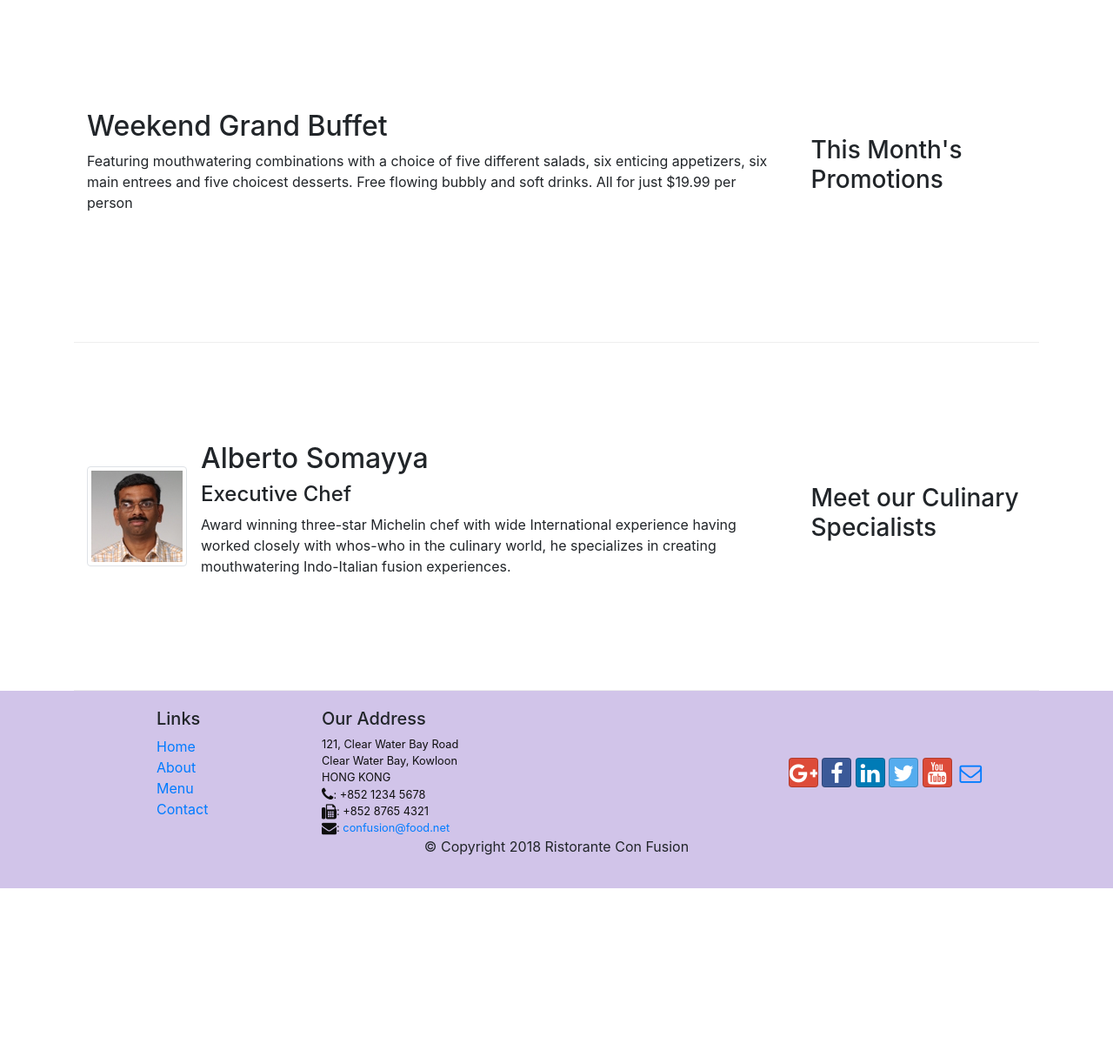
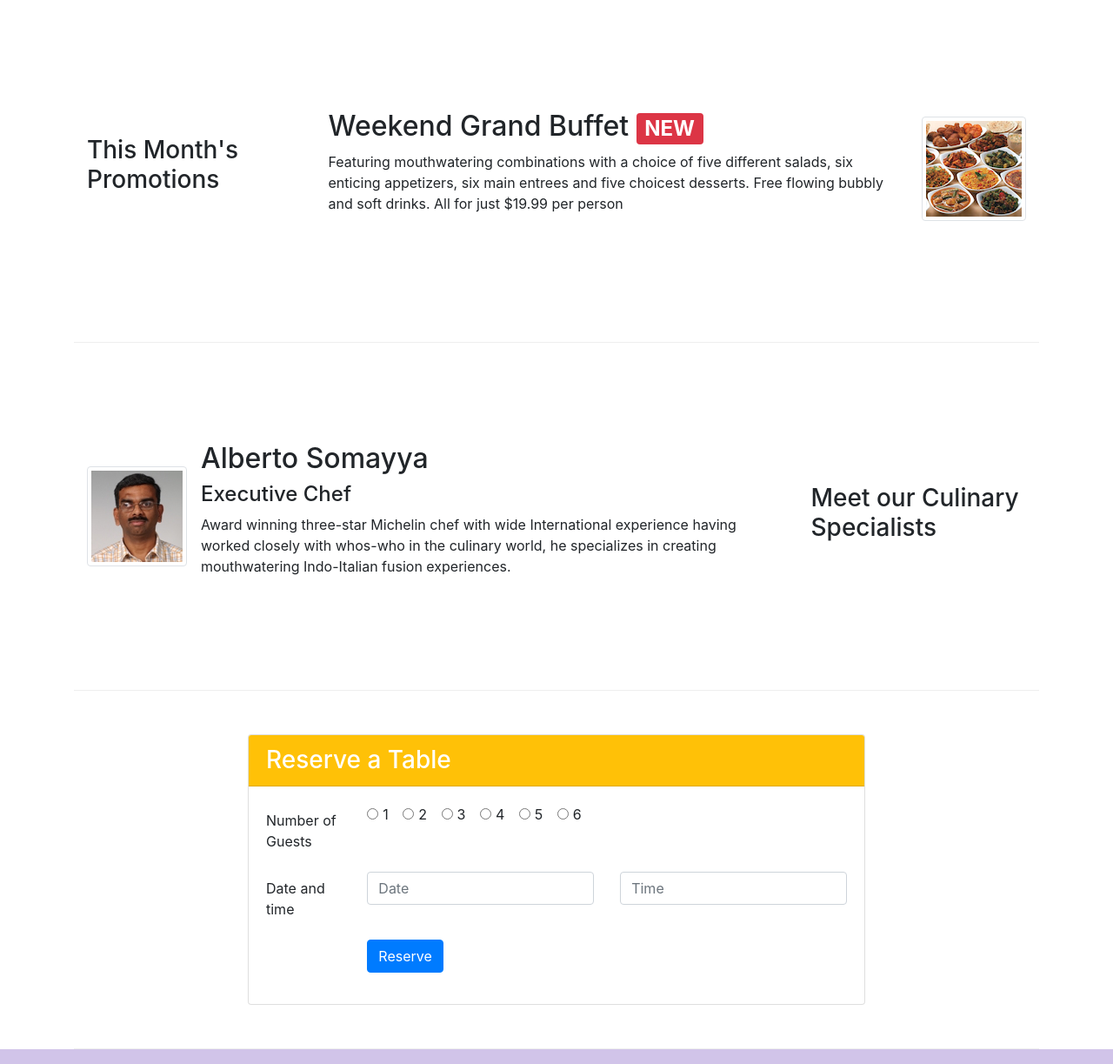
Before and after one commit to dyarleniber/bootstrap4-restaurant, a website: page index.html in a window 1280 px wide. Shown: the part 740-1963 px from the top of the page at 87% size. Before the commit the page ends 1761 px from the top, so only its background shows below. Drawn offline with nearby package versions, Linux system fonts and the light colour scheme.

Commit message:
Assignment

```diff
--- a/index.html
+++ b/index.html
@@ -41,8 +41,15 @@
                     <h1>Ristorante con Fusion</h1>
                     <p class="d-none d-sm-block">We take inspiration from the World's best cuisines, and create a unique fusion experience. Our lipsmacking creations will tickle your culinary senses!</p>
                 </div>
-                <div class="col-12 col-sm align-self-center">
-                    <img src="img/logo.png" class="img-fluid">
+                <div class="col-12 col-sm">
+                    <div class="row">
+                        <div class="col-12 col-sm-6 align-self-center">
+                            <img src="img/logo.png" class="img-fluid">
+                        </div>
+                        <div class="col-12 col-sm-6 align-self-center">
+                            <a class="btn btn-warning btn-sm btn-block" href="#reservetableform" role="button">Reserve Table</a>
+                        </div>
+                    </div>
                 </div>
             </div>
         </div>
@@ -65,12 +72,17 @@
         </div>
 
         <div class="row row-content align-items-center">
-            <div class="col-12 col-sm-4 order-sm-last col-md-3">
+            <div class="col-12 col-sm-4 col-md-3">
                 <h3>This Month's Promotions</h3>
             </div>
-            <div class="col col-sm order-sm-first col-md">
-                <h2>Weekend Grand Buffet</h2>
-                <p class="d-none d-sm-block">Featuring mouthwatering combinations with a choice of five different salads, six enticing appetizers, six main entrees and five choicest desserts. Free flowing bubbly and soft drinks. All for just $19.99 per person </p>
+            <div class="col col-sm col-md">
+                <div class="media">
+                    <div class="media-body">
+                        <h2 class="mt-0">Weekend Grand Buffet <span class="badge badge-danger">NEW</span></h2>
+                        <p class="d-none d-sm-block">Featuring mouthwatering combinations with a choice of five different salads, six enticing appetizers, six main entrees and five choicest desserts. Free flowing bubbly and soft drinks. All for just $19.99 per person </p>
+                    </div>
+                    <img class="d-flex ml-3 img-thumbnail align-self-center" src="img/buffet.png" alt="Buffet">
+                </div>
             </div>
         </div>
 
@@ -85,6 +97,61 @@
                         <h2 class="mt-0">Alberto Somayya</h2>
                         <h4>Executive Chef</h4>
                         <p class="d-none d-sm-block">Award winning three-star Michelin chef with wide International experience having worked closely with whos-who in the culinary world, he specializes in creating mouthwatering Indo-Italian fusion experiences.</p>
+                    </div>
+                </div>
+            </div>
+        </div>
+
+        <div class="row row-content align-items-center justify-content-sm-center">
+            <div class="col-12 col-sm-8">
+                <div class="card">
+                    <h3 class="card-header bg-warning text-white">Reserve a Table</h3>
+                    <div class="card-body">
+                        <form id="reservetableform">
+                            <div class="form-group row">
+                                <label class="col-md-2 col-form-label">Number of Guests</label>
+                                <div class="col-md-10">
+                                    <div class="form-check form-check-inline">
+                                        <input class="form-check-input" type="radio" name="inlineRadioOptions" id="inlineRadio1" value="option1">
+                                        <label class="form-check-label" for="inlineRadio1">1</label>
+                                    </div>
+                                    <div class="form-check form-check-inline">
+                                        <input class="form-check-input" type="radio" name="inlineRadioOptions" id="inlineRadio2" value="option2">
+                                        <label class="form-check-label" for="inlineRadio2">2</label>
+                                    </div>
+                                    <div class="form-check form-check-inline">
+                                        <input class="form-check-input" type="radio" name="inlineRadioOptions" id="inlineRadio3" value="option3">
+                                        <label class="form-check-label" for="inlineRadio3">3</label>
+                                    </div>
+                                    <div class="form-check form-check-inline">
+                                        <input class="form-check-input" type="radio" name="inlineRadioOptions" id="inlineRadio4" value="option4">
+                                        <label class="form-check-label" for="inlineRadio4">4</label>
+                                    </div>
+                                    <div class="form-check form-check-inline">
+                                        <input class="form-check-input" type="radio" name="inlineRadioOptions" id="inlineRadio5" value="option5">
+                                        <label class="form-check-label" for="inlineRadio5">5</label>
+                                    </div>
+                                    <div class="form-check form-check-inline">
+                                        <input class="form-check-input" type="radio" name="inlineRadioOptions" id="inlineRadio6" value="option6">
+                                        <label class="form-check-label" for="inlineRadio6">6</label>
+                                    </div>
+                                </div>
+                            </div>
+                            <div class="form-group row">
+                                <label class="col-md-2 col-form-label">Date and time</label>
+                                <div class="col-md-5">
+                                    <input type="text" class="form-control" id="date" name="date" placeholder="Date">
+                                </div>
+                                <div class="col-md-5">
+                                    <input type="text" class="form-control" id="time" name="time" placeholder="Time">
+                                </div>
+                            </div>
+                            <div class="form-group row">
+                                <div class="offset-md-2 col-md-10">
+                                    <button type="submit" class="btn btn-primary">Reserve</button>
+                                </div>
+                            </div>
+                        </form>
                     </div>
                 </div>
             </div>
```
